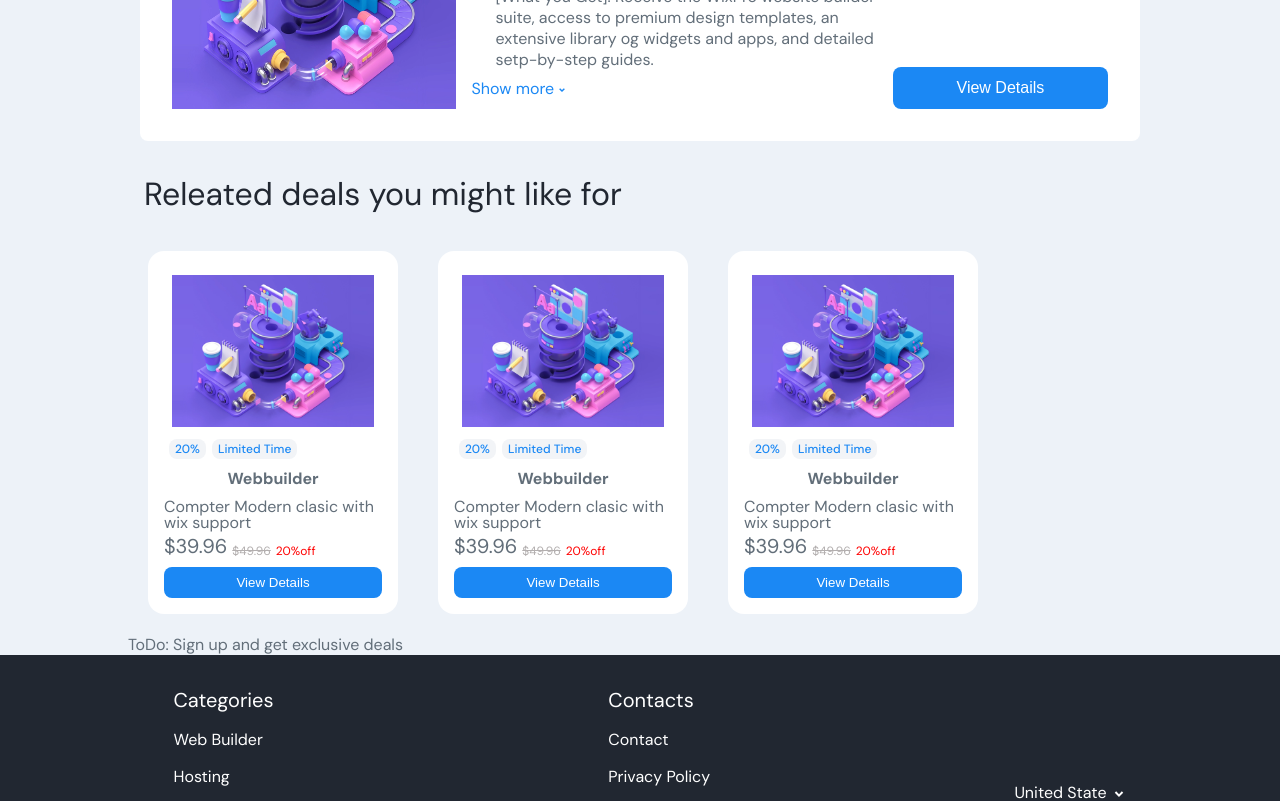
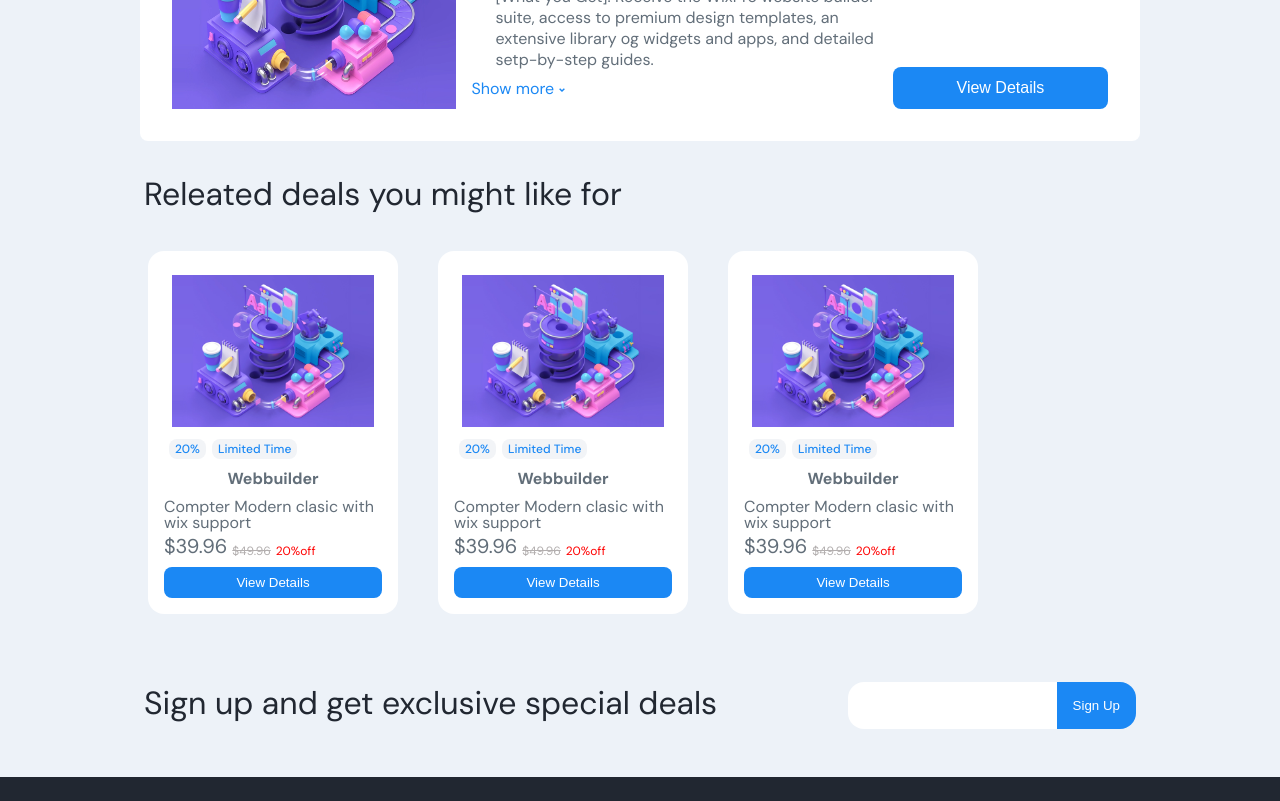
Before and after one commit to 0plaze0/LandingPage, a React (Vite) app: page / in a window 1280 px wide. Shown: the part 1124-1925 px from the top of the page. Built offline with nearby package versions, Linux system fonts and the light colour scheme.

Commit message:
feat: add sign up

```diff
--- a/src/Pages/Home/Home.jsx
+++ b/src/Pages/Home/Home.jsx
@@ -2,7 +2,7 @@
 import { IoIosCheckmarkCircleOutline } from "react-icons/io";
 import { BsInfoCircle } from "react-icons/bs";
 import { RiArrowDropDownLine } from "react-icons/ri";
-import { RecommendCourse, Courses } from "./../../components";
+import { RecommendCourse, Courses, SignUp } from "./../../components";
 
 const Home = () => {
   return (
@@ -37,7 +37,7 @@
       <Courses />
       <h1>Releated deals you might like for </h1>
       <RecommendCourse />
-      {"ToDo: Sign up and get exclusive deals"}
+      <SignUp />
     </div>
   );
 };
--- a/src/Pages/Home/Home.scss
+++ b/src/Pages/Home/Home.scss
@@ -6,6 +6,7 @@
   flex-direction: column;
   justify-content: center;
   color: var(--gray-color);
+
   h1 {
     font-weight: normal;
     color: var(--black-color);
--- /dev/null
+++ b/src/components/SignUp/SignUp.jsx
@@ -0,0 +1,15 @@
+import "./SignUp.scss";
+
+const SignUp = () => {
+  return (
+    <div className="app__signup">
+      <h1>Sign up and get exclusive special deals</h1>
+      <div className="app__signup-input">
+        <input type="text" />
+        <button>Sign Up</button>
+      </div>
+    </div>
+  );
+};
+
+export default SignUp;
--- /dev/null
+++ b/src/components/SignUp/SignUp.scss
@@ -0,0 +1,26 @@
+.app__signup {
+  display: flex;
+  width: 100%;
+  margin: 2rem 0;
+  h1 {
+    flex: 1;
+  }
+}
+
+.app__signup-input {
+  padding: 1rem;
+
+  input {
+    border: none;
+    padding: 1rem;
+    border-radius: 1rem 0 0 1rem;
+  }
+  button {
+    padding: 1rem;
+    border: none;
+    background-color: var(--secondary-color);
+    font-weight: 300;
+    color: var(--white-color);
+    border-radius: 0 1rem 1rem 0;
+  }
+}
--- a/src/components/index.jsx
+++ b/src/components/index.jsx
@@ -3,4 +3,5 @@
 export { default as RecommendCard } from "./RecommendCard/RecommendCard";
 export { default as Courses } from "./Courses/Courses";
 export { default as CoursesCard } from "./CoursesCard/CoursesCard";
+export { default as SignUp } from "./SignUp/SignUp";
 export { default as Footer } from "./Footer/Footer";
```
